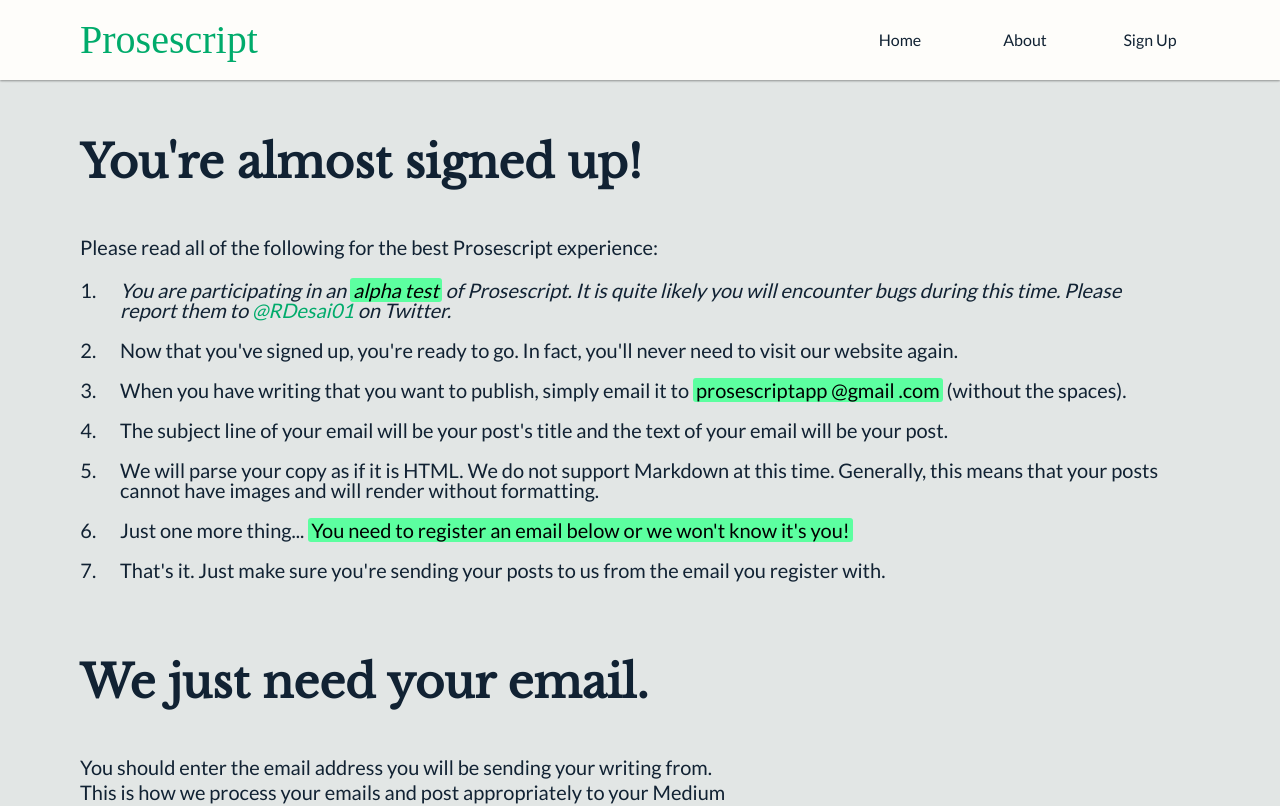
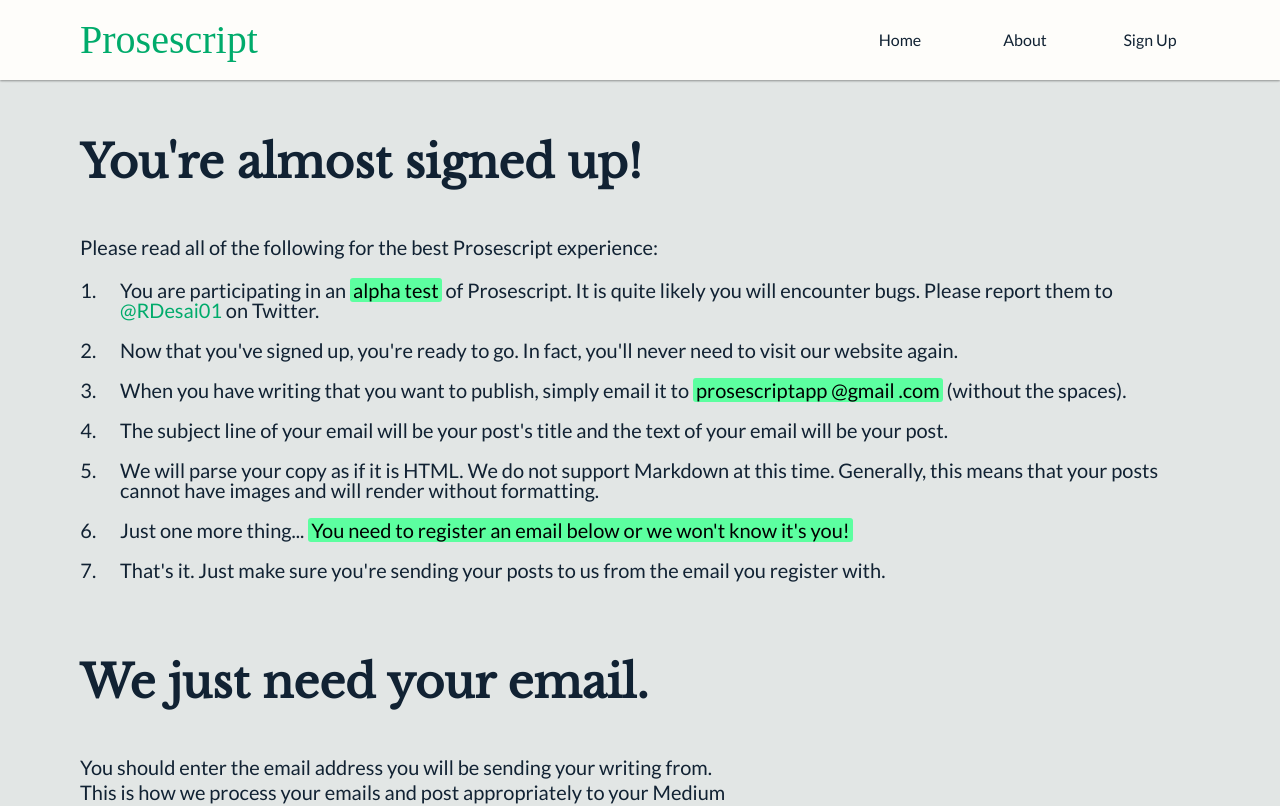
Before and after one commit to rd825/Prosescript, a React (Create React App) app in the folder client/: page /callback in a window 1280 px wide. Shown: the top 806 px of the page. Built offline with nearby package versions, Linux system fonts and the light colour scheme; a web font is replaced by a local one.

Commit message:
Styling update

```diff
--- a/client/src/components/Callback.js
+++ b/client/src/components/Callback.js
@@ -76,7 +76,7 @@
                     <h4>Please read all of the following for the best Prosescript experience:</h4>
 
                     <ol>
-                        <li><span className='italic'>You are participating in an <mark>alpha test</mark> of Prosescript. It is quite likely you will encounter bugs during this time. Please report them to <a className='href' href='https://twitter.com/RDesai01'>@RDesai01</a> on Twitter.</span></li>
+                        <li>You are participating in an <mark>alpha test</mark> of Prosescript. It is quite likely you will encounter bugs. Please report them to <a className='href' href='https://twitter.com/RDesai01'>@RDesai01</a> on Twitter.</li>
 
                         <li>Now that you've signed up, you're ready to go. In fact, you'll never need to visit our website again.</li>
 
```
